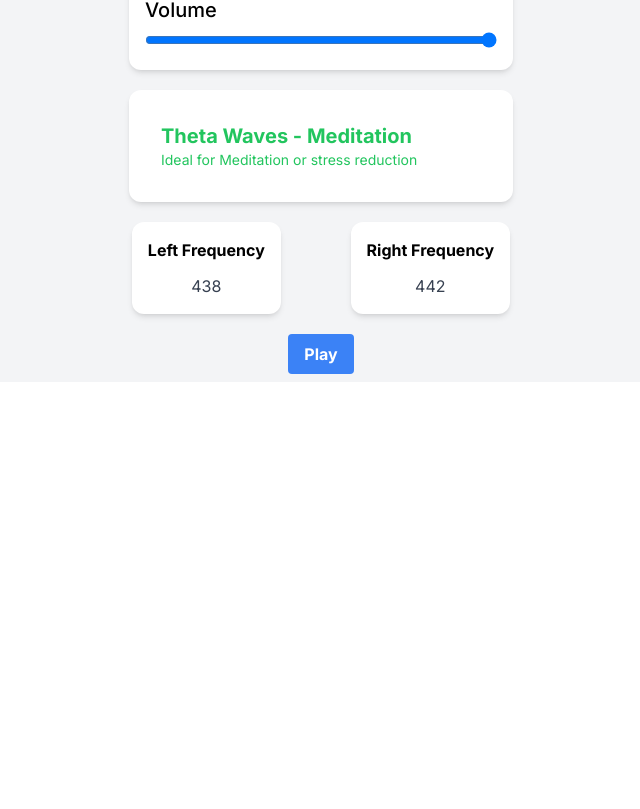
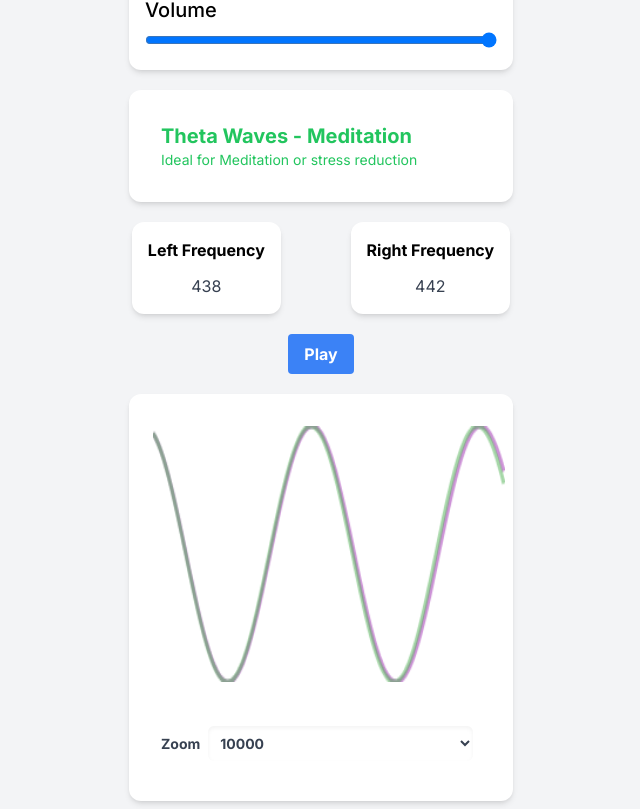
Before and after one commit to SmileyJames/binaural-beats, a Next.js app in the folder packages/binaural-beats/: page / in a window 1280 px wide. Shown: the part 488-1297 px from the top of the page, without its empty margins (319-959 px from the left). Before the commit the page ends 870 px from the top, so only its background shows below. Built offline with nearby package versions, Linux system fonts and the light colour scheme.

Commit message:
get it playing sounds properly and also rendering sine waves

```diff
--- /dev/null
+++ b/packages/binaural-beats/app/Card.tsx
@@ -0,0 +1,9 @@
+import { ReactNode } from "react";
+
+const Card = ({ children }: { children: ReactNode }) => (
+  <div className="p-4 max-w-sm mx-auto bg-white rounded-xl shadow-md flex flex-col space-y-1">
+    {children}
+  </div>
+)
+
+export default Card;
--- /dev/null
+++ b/packages/binaural-beats/app/SineWave.tsx
@@ -0,0 +1,77 @@
+import { FC, useEffect, useRef, useState } from "react";
+import Card from "./Card";
+
+type SineWaveProps = {
+  frequencies: number[],
+  themeColors: string[]
+}
+
+const SineWave: FC<SineWaveProps> = ({ frequencies, themeColors }) => {
+  const canvasRef = useRef<HTMLCanvasElement>(null);
+
+  const [zoom, setState] = useState(10000);
+
+  useEffect(() => {
+    const canvas = canvasRef.current;
+    if (!canvas) return;
+    const context = canvas.getContext('2d');
+    if (!context) return;
+
+      let frames = 0;
+      let phi = 0;
+      const amplitude = context.canvas.height;
+      const w = context.canvas.width;
+      const h = context.canvas.height;
+      context.lineWidth = 1;
+
+      function Draw(ctx: CanvasRenderingContext2D) {
+        frames++;
+        phi = frames / 30;
+
+        ctx.clearRect(0, 0, w, h);
+
+        frequencies.forEach((frequency, index) => {
+          const color = themeColors[index % themeColors.length];
+          ctx.beginPath();
+          ctx.strokeStyle = color;
+          ctx.lineWidth = 3;
+
+          for (let x = 0; x < w; x++) {
+            const y = Math.sin((x * frequency / zoom) + phi) * amplitude / 2 + amplitude / 2; // divide frequency by a larger number
+            ctx.lineTo(x, y);
+          }
+
+          ctx.stroke();
+        });
+
+        window.requestAnimationFrame(() => Draw(ctx));
+      }
+
+      window.requestAnimationFrame(() => Draw(context));
+    }, [frequencies, themeColors, canvasRef, zoom]);
+
+    //
+    return (
+      // a nice
+      <Card>
+        <canvas ref={canvasRef} className="w-full h-64 m-2 mt-4" />
+        <span className="flex flex-col items-center justify-center p-4">
+          <label className="mt-2 w-full text-sm font-bold text-gray-700 flex flex-row items-center">
+            Zoom
+            <select
+              value={zoom}
+              onChange={(e) => setState(parseInt(e.target.value))}
+              className="m-2 p-2 bg-white rounded-md shadow-inner focus:outline-none focus:ring-2 focus:ring-blue-500 w-full"
+            >
+              <option value="1000">1000</option>
+              <option value="5000">5000</option>
+              <option value="10000">10000</option>
+              <option value="50000">50000</option>
+              <option value="100000">100000</option>
+            </select>
+          </label>
+        </span>
+      </Card>
+    );
+  }
+export default SineWave;
--- a/packages/binaural-beats/app/page.tsx
+++ b/packages/binaural-beats/app/page.tsx
@@ -1,5 +1,7 @@
 "use client"
 import { useState, useMemo, ReactNode, useEffect, useRef } from 'react';
+import SineWave from './SineWave';
+import Card from './Card';
 
 class AudioController {
   private audioContext: AudioContext;
@@ -111,12 +113,7 @@ const PlaybackControls = ({ isPlaying, setIsPlaying }: { isPlaying: boolean, set
   )
 }
 
-const Card = ({ children }: { children: ReactNode }) => (
-  // col
-  <div className="p-4 max-w-sm mx-auto bg-white rounded-xl shadow-md flex flex-col space-y-1">
-    {children}
-  </div>
-)
+
 
 const FrequencyInfo = ({ frequency }: { frequency: number }) => {
   let mood: string;
@@ -208,6 +205,7 @@ export default function Home() {
         <FrequencyInfo frequency={frequencyDifference} />
         <FrequencyInfo2 leftFrequency={leftFrequency} rightFrequency={rightFrequency} />
         <PlaybackControls isPlaying={isPlaying} setIsPlaying={setIsPlaying} />
+        <SineWave frequencies={[leftFrequency, rightFrequency]} themeColors={['rgba(156, 39, 176, 0.5)', 'rgba(76, 175, 80, 0.5)']} />
       </div>
     </div>
   )
```
